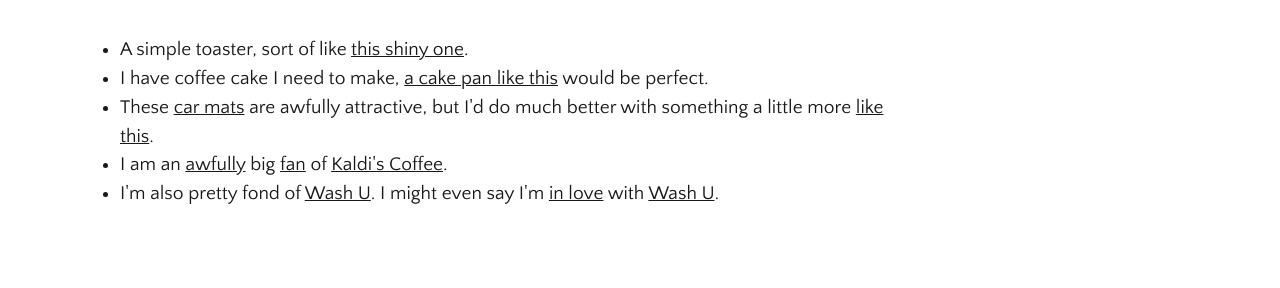
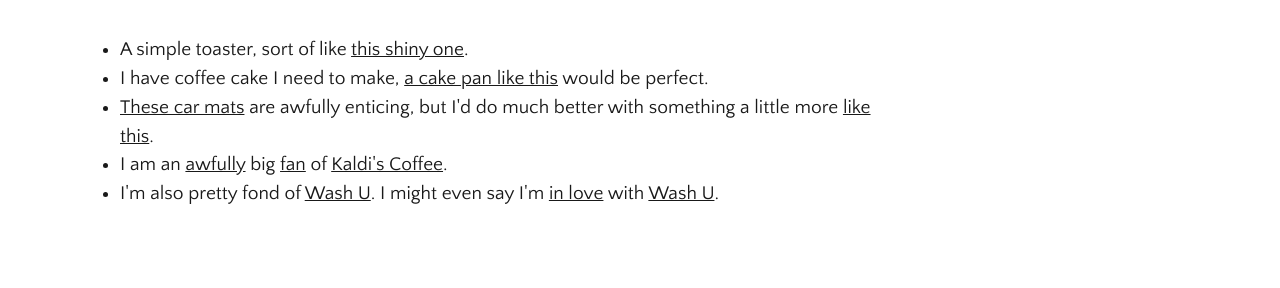
Before and after one commit to samhermes/samhermes.github.io, a Jekyll site: the page built from christmas/index.html, in a window 1280 px wide. Shown: the part 234-522 px from the top of the page. Built offline with Jekyll 4.4.1, drawn with Linux system fonts in a browser that asks for light colours.

Commit message:
Update links

```diff
--- a/christmas/index.html
+++ b/christmas/index.html
@@ -6,7 +6,7 @@
 <ul>
 	<li>A simple toaster, sort of like <a href="http://www.target.com/p/hamilton-beach-modern-chrome-2-slice-toaster/-/A-15046170#prodSlot=medium_1_47">this shiny one</a>.</li>
 	<li>I have coffee cake I need to make, <a href="http://www.target.com/p/wilton-covered-cake-pan/-/A-14901183#prodSlot=medium_1_4&term=cake+pan">a cake pan like this</a> would be perfect.</li>
-	<li>These <a href="http://www.amazon.com/Browning-Universal-Pink-Camo-Floor/dp/B005IUQ15A/ref=sr_1_42?s=automotive&ie=UTF8&qid=1417497366&sr=1-42">car mats</a> are awfully attractive, but I'd do much better with something a little more <a href="http://www.amazon.com/dp/B00KJPLPIM?psc=1">like this</a>.</li>
+	<li><a href="http://www.amazon.com/Browning-Universal-Pink-Camo-Floor/dp/B005IUQ15A/ref=sr_1_42?s=automotive&ie=UTF8&qid=1417497366&sr=1-42">These car mats</a> are awfully enticing, but I'd do much better with something a little more <a href="http://www.amazon.com/dp/B00KJPLPIM?psc=1">like this</a>.</li>
 	<li>I am an <a href="http://kaldiscoffee.com/collections/logo-wares/products/latte-mug">awfully</a> big <a href="http://kaldiscoffee.com/collections/logo-wares/products/glass-water-bottle">fan</a> of <a href="http://kaldiscoffee.com/collections/blends/products/tis-the-season-roast-1">Kaldi's Coffee</a>.</li>
-	<li>I'm also pretty fond of <a href="http://www.bkstr.com/ProductDisplay?urlRequestType=Base&catalogId=10001&categoryId=544256&productId=73082934&errorViewName=ProductDisplayErrorView&langId=-1&top_category=10029&parent_category_rn=10029&storeId=10537">Wash U</a>. I might even say I'm <a href="http://www.bkstr.com/ProductDisplay?urlRequestType=Base&catalogId=10001&categoryId=10051&productId=33217891&errorViewName=ProductDisplayErrorView&langId=-1&top_category=10003&parent_category_rn=10003&storeId=10537">in love</a> with <a href="http://www.bkstr.com/ProductDisplay?storeId=10537&errorViewName=ProductDisplayErrorView&productId=72501794&urlRequestType=Base&langId=-1&catalogId=10001">Wash U</a>.</li>
+	<li>I'm also pretty fond of <a href="http://washingtonmed.bncollege.com/webapp/wcs/stores/servlet/Coffee_Mug/ProductDisplay?parentCatId=40361&imageId=120761&level=&graphicId=logo&categoryId=40494&catalogId=10001&langId=-1&storeId=34052&productId=400000010338&topCatId=40350">Wash U</a>. I might even say I'm <a href="http://www.bkstr.com/ProductDisplay?urlRequestType=Base&catalogId=10001&categoryId=10040&productId=73082934&errorViewName=ProductDisplayErrorView&langId=-1&top_category=10029&parent_category_rn=544256&storeId=10537">in love</a> with <a href="http://www.bkstr.com/ProductDisplay?storeId=10537&errorViewName=ProductDisplayErrorView&productId=72501794&urlRequestType=Base&langId=-1&catalogId=10001">Wash U</a>.</li>
 </ul>
```
